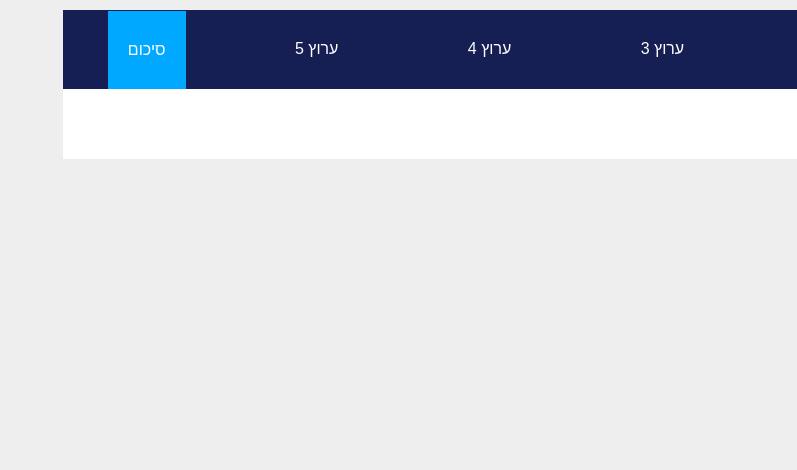
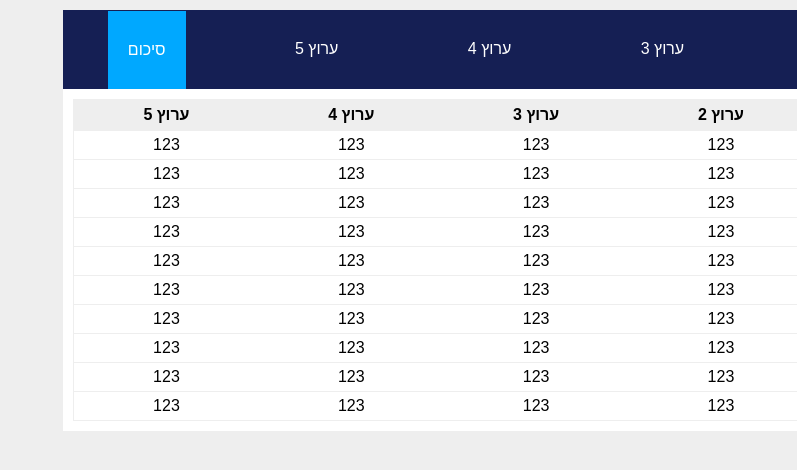
Before and after one commit to SaarED/quient_noise_ui, an Angular app: page / in a window 1280 px wide. Shown: the top 470 px of the page, without its empty margins (483-1280 px from the left). Built offline with nearby package versions, Linux system fonts and the light colour scheme.

Commit message:
Liran - summary

```diff
--- a/src/app/summary/summary.component.html
+++ b/src/app/summary/summary.component.html
@@ -1,3 +1,36 @@
-<p>
-  summary works!
-</p>
+<!-- <form name="form" (ngSubmit)="f.form.valid && onSubmit()" #f="ngForm" novalidate> -->
+  <form>
+    <div class="table_container">
+
+      <table class="table">
+        <thead>
+          <tr>
+            <th>פרמטרים</th>
+            <th>ערוץ 1</th>
+            <th>ערוץ 2</th>
+            <th>ערוץ 3</th>
+            <th>ערוץ 4</th>
+            <th>ערוץ 5</th>
+          </tr>
+        </thead>
+        <tbody>
+          <tr *ngFor="let prop of channel.properties">
+            <td>{{ prop.name }}</td>
+            <td>{{ prop.data }}</td>
+            <td>{{ prop.data }}</td>
+            <td>{{ prop.data }}</td>
+            <td>{{ prop.data }}</td>
+            <td>{{ prop.data }}</td>
+          </tr>
+        </tbody>
+      </table>
+
+    </div>
+    <div class="side_task">
+
+      <button class="startRecord" *ngIf="record == false" (click)="startRecord()">התחל הקלטה</button>
+      <button class="stopRecord" *ngIf="record == true" (click)="stopRecord()">הפסק הקלטה</button>
+      <button class="registerEvent" *ngIf="record == true" type="submit">רישום תיוג</button>
+
+    </div>
+  </form>
--- a/src/app/summary/summary.component.ts
+++ b/src/app/summary/summary.component.ts
@@ -1,4 +1,5 @@
 import { Component, OnInit } from '@angular/core';
+import { ActivatedRoute } from '@angular/router';
 
 @Component({
   selector: 'app-summary',
@@ -7,7 +8,26 @@ import { Component, OnInit } from '@angular/core';
 })
 export class SummaryComponent implements OnInit {
 
-  constructor() { }
+  channel = null;
+
+  constructor(private route: ActivatedRoute) {
+    this.route.params.subscribe( params => this.channel = {
+        id: params.id,
+        properties: [
+          { name: 'param 1', data: '123', confidence: 0.8 },
+          { name: 'param 2', data: '123', confidence: 0.8 },
+          { name: 'param 3', data: '123', confidence: 0.8 },
+          { name: 'param 4', data: '123', confidence: 0.8 },
+          { name: 'param 5', data: '123', confidence: 0.8 },
+          { name: 'param 1', data: '123', confidence: 0.8 },
+          { name: 'param 2', data: '123', confidence: 0.8 },
+          { name: 'param 3', data: '123', confidence: 0.8 },
+          { name: 'param 4', data: '123', confidence: 0.8 },
+          { name: 'param 5', data: '123', confidence: 0.8 },
+        ]
+      }
+    );
+  }
 
   ngOnInit() {
   }
```
